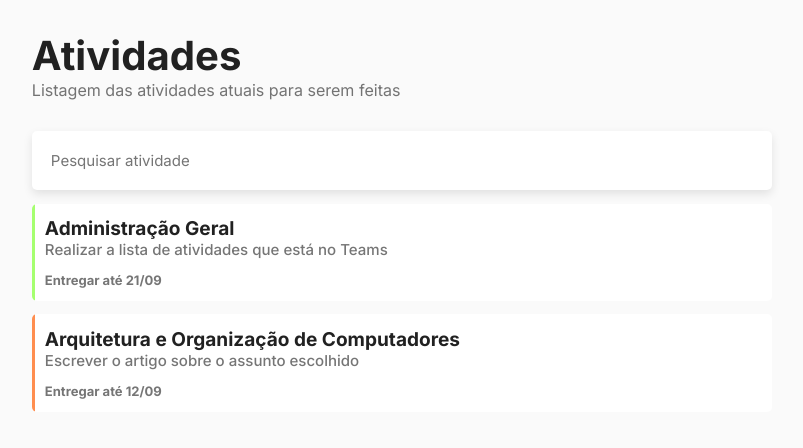
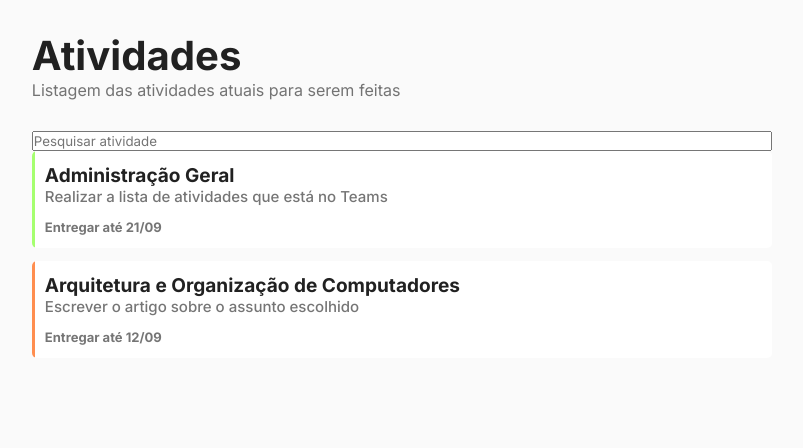
Before and after one commit to SadS4ndWiCh/ads-dashboard, a Next.js app: page /activities in a window 1280 px wide. Shown: the top 448 px of the page, without its empty margins (238-1041 px from the left). Built offline with nearby package versions, Linux system fonts and the light colour scheme.

Commit message:
remove input styles

```diff
--- a/src/styles/pages/ActivitiesPage.module.scss
+++ b/src/styles/pages/ActivitiesPage.module.scss
@@ -3,22 +3,6 @@
 
 .container {
   @include formats.page;
-
-  input {
-    width: 100%;
-
-    padding: 2rem 1.9rem;
-    margin-bottom: 1.4rem;
-
-    border: 0;
-    border-radius: .5rem;
-
-    box-shadow: 0 4px 10px rgba(0, 0, 0, .1);
-
-    font-size: 1.5rem;
-
-    color: $clr-text-secundary;
-  }
 
   main {
     > p {
```
